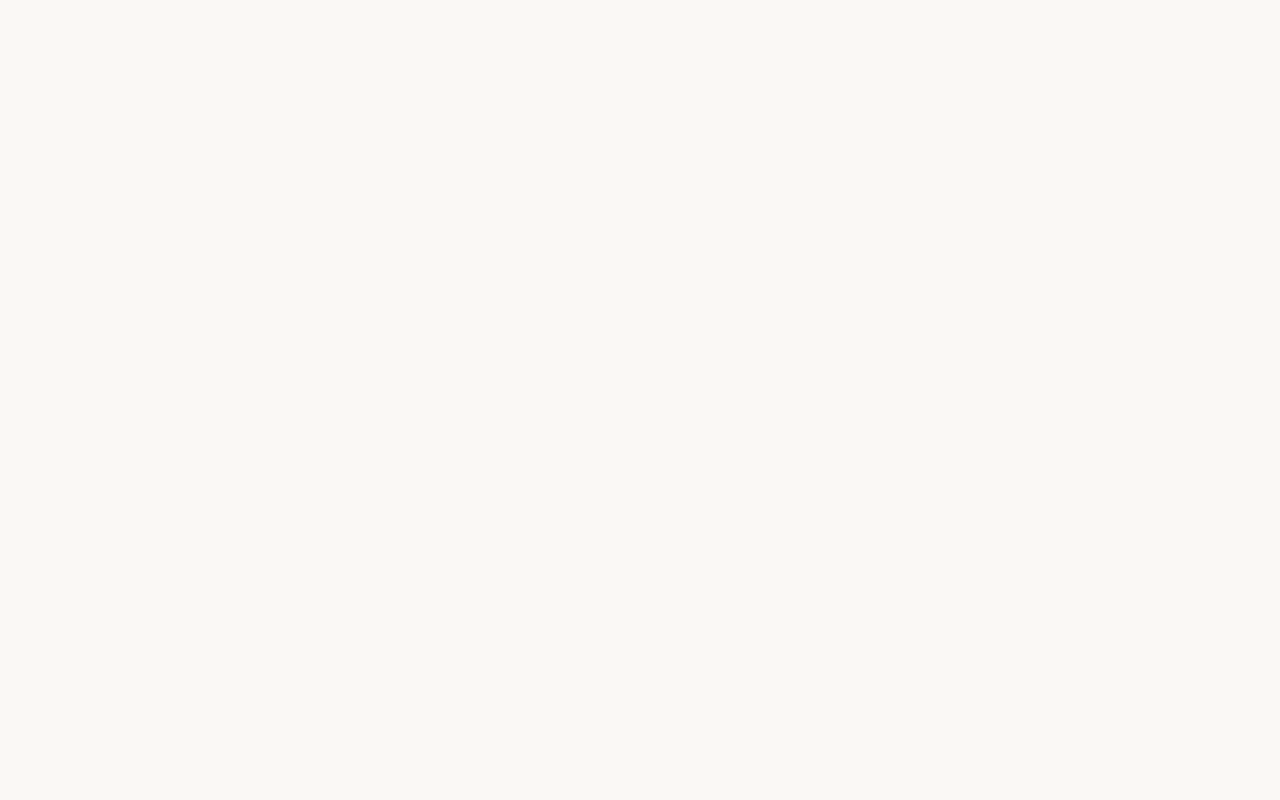
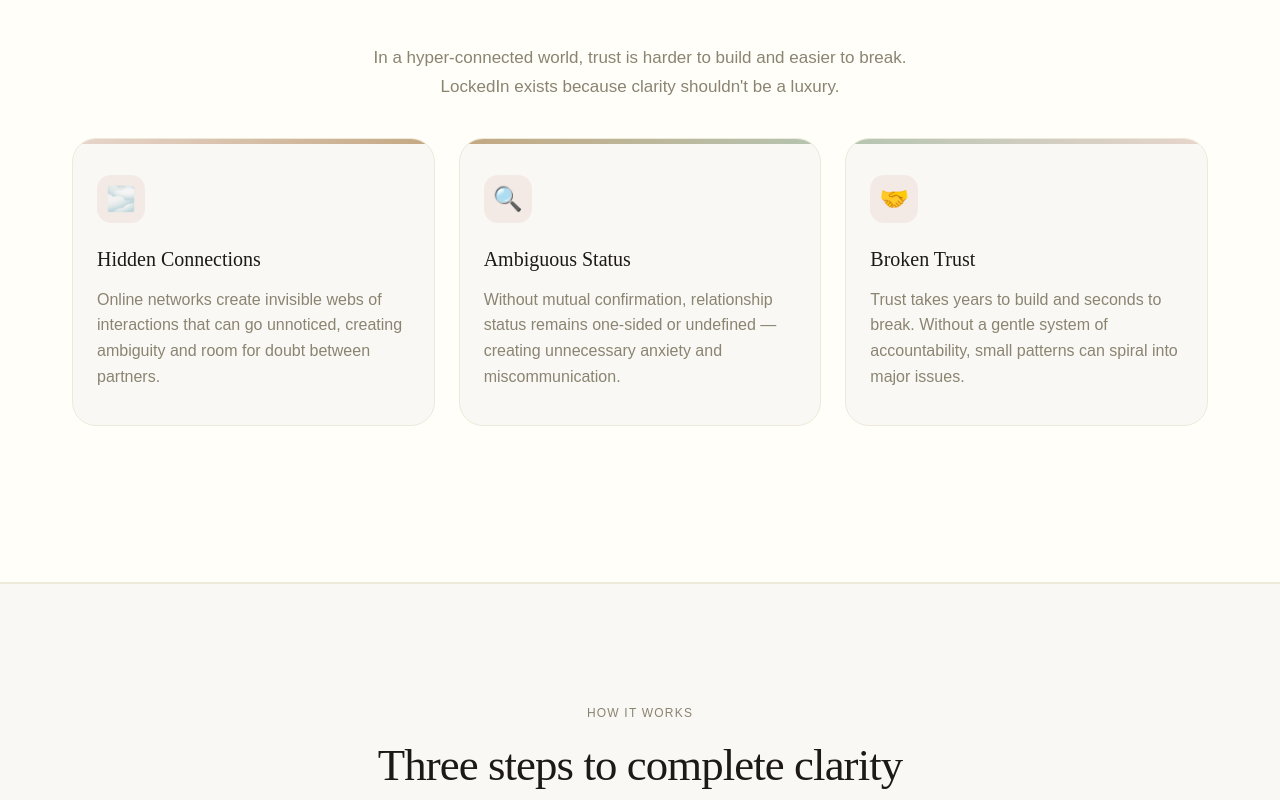
Before and after one commit to LockedInApplication/LockedIn, a Next.js app in the folder LockedIn/apps/web/: page / in a window 1280 px wide. Shown: the part 1140-1940 px from the top of the page. Before the commit the page ends 872 px from the top, so only its background shows below. Built offline with nearby package versions, Linux system fonts and the light colour scheme.

Commit message:
add card to problem

```diff
--- /dev/null
+++ b/LockedIn/apps/web/src/app/_components/problemCard.tsx
@@ -0,0 +1,24 @@
+import styles from "./styles/problemCard.module.scss"
+
+type problemCardProps = {
+    icon: string;
+    title: string
+    description: string
+}
+export default function ProblemCard({icon, title, description}: problemCardProps)
+{
+    return(
+
+        <div className={styles.problemCard}>
+            <div className={styles.problemIcon}>
+                {icon}
+            </div>
+            <h3 className={styles.problemTitle}>
+                {title}
+            </h3>
+            <div className={styles.problemDescription}>
+                {description}
+            </div>
+        </div>
+    )
+}
--- /dev/null
+++ b/LockedIn/apps/web/src/app/_components/problemCardContainer.tsx
@@ -0,0 +1,12 @@
+import styles from "./styles/problemCard.module.scss"
+import ProblemCard from "./problemCard"
+export default function ProblemCardContainer()
+{
+    return (
+        <div className={styles.problemCardContainer}>
+            <ProblemCard icon="🌫️" title="Hidden Connections" description="Online networks create invisible webs of interactions that can go unnoticed, creating ambiguity and room for doubt between partners."/>
+            <ProblemCard icon="🔍" title="Ambiguous Status" description="Without mutual confirmation, relationship status remains one-sided or undefined — creating unnecessary anxiety and miscommunication."/>
+            <ProblemCard icon="🤝" title="Broken Trust" description="Trust takes years to build and seconds to break. Without a gentle system of accountability, small patterns can spiral into major issues."/>
+        </div>
+    )
+}
--- /dev/null
+++ b/LockedIn/apps/web/src/app/_components/styles/problemCard.module.scss
@@ -0,0 +1,68 @@
+.problemCardContainer{
+    display: grid;
+    grid-template-columns: repeat(3, 1fr);
+    gap: 24px;
+    padding: 36px 24px;
+
+}
+
+
+.problemCard{
+    position: relative;
+    overflow: hidden;
+    border-radius: var(--r-lg);
+    border: 1px solid var(--stone-100);
+    padding: 36px 24px;
+    background-color: var(--cream);
+    transition: transform 0.2s, box-shadow 0.2s;
+}
+
+.problemCard::before {
+    content: "";
+    position: absolute;
+    top: 0;
+    left: 0;
+    right: 0;
+    height: 5px;
+    border-radius: var(--r-lg) var(--r-lg) 0 0;
+}
+
+.problemCard:nth-child(1)::before {
+    background: linear-gradient(90deg, var(--blush), var(--gold));
+}
+
+.problemCard:nth-child(2)::before {
+    background: linear-gradient(90deg, var(--gold), var(--sage));
+}
+
+.problemCard:nth-child(3)::before {
+    background: linear-gradient(90deg, var(--sage), var(--blush));
+}
+
+.problemCard:hover{
+    transform: translate(-4px);
+    box-shadow: var(--shadow-md);
+}
+.problemTitle{
+    font-family: 'Playfair Display', serif;
+    font-size: 1.25rem;
+    font-weight: 500;
+    margin-bottom: 12px;
+    color: var(--ink);
+
+}
+.problemDescription{
+    color: var(--stone-500);
+}
+.problemIcon{
+    width: 48px;
+    height: 48px;
+    border-radius: 14px;
+    display: flex;
+    align-items: center;
+    justify-content: center;
+    margin-bottom: 20px;
+    font-size: 24px;
+    background:rgba(232,213,204,0.4)
+
+}
--- a/LockedIn/apps/web/src/app/page.tsx
+++ b/LockedIn/apps/web/src/app/page.tsx
@@ -1,12 +1,21 @@
-import Image from "next/image";
 import styles from "./page.module.scss";
 import Navbar from "../components/navbar";
 import Hero from "../components/sections/hero";
+import PreviewDescription from "@/components/sections/previewDescription";
+import ProblemCardContainer from "./_components/problemCardContainer"
+
 export default function Home() {
   return (
     <div className={styles.page}>
-      <Navbar/>
-      <Hero/>
+      <Navbar />
+      <Hero />
+      <PreviewDescription title="The Problem" heading="Modern relationships
+lack transparency"  shortDescription="In a hyper-connected world, trust is harder to build and easier to break. LockedIn exists because clarity shouldn't be a luxury." bg="var(--warm-white)" children={ProblemCardContainer()} />
+      <PreviewDescription title="How It Works" heading="Three steps to complete clarity"
+        shortDescription="Simple, mutual, and respectful — LockedIn puts both people in control from day one." bg="var(--cream)" />
+      <PreviewDescription title="Product Preview" heading="Designed for calm,
+not conflict"
+        shortDescription="Every screen is crafted to feel gentle, clear, and trustworthy — because how something feels matters as much as what it does." bg="var(--warm-white)" />
     </div>
   );
 }
--- /dev/null
+++ b/LockedIn/apps/web/src/components/sections/previewDescription.tsx
@@ -0,0 +1,39 @@
+import type { ReactNode } from "react";
+import styles from "../styles/PreviewDescription.module.scss";
+
+type PreviewDescriptionProps = {
+  title: string;
+  heading?: string;
+  shortDescription?: string;
+  src?: string;
+  bg?: string;
+  children?: ReactNode;
+};
+
+export default function PreviewDescription({
+  title,
+  heading,
+  shortDescription,
+  src,
+  bg,
+  children,
+}: PreviewDescriptionProps) {
+  return (
+    <section className={styles.previewContainer} style={bg ? { backgroundColor: bg } : undefined}>
+        <div className={styles.previewInner}>
+        <header className={styles.previewHeader}>
+        <h4 className={styles.previewTitle}>{title}</h4>
+        {heading && <h2 className={styles.previewHeading}>{heading}</h2>}
+      </header>
+
+      {shortDescription && (
+        <p className={styles.previewDescription}>{shortDescription}</p>
+      )}
+
+      {children}
+
+        </div>
+
+    </section>
+  );
+}
--- /dev/null
+++ b/LockedIn/apps/web/src/components/styles/PreviewDescription.module.scss
@@ -0,0 +1,53 @@
+
+
+.previewContainer {
+    position: relative;
+    padding: 120px 0;
+    background: var(--warm-white);
+    border-top: 1px solid var(--stone-100);
+    border-bottom: 1px solid var(--stone-100);
+  }
+
+  .previewInner{
+    max-width: 1280px;
+    margin: 0 auto;
+    padding: 0 48px;
+    text-align: inherit;
+
+  }
+
+  .previewTitle{
+    font-size: 0.75rem;
+    font-weight: 500;
+    letter-spacing: 0.1em;
+    text-transform: uppercase;
+    color: var(--stone-500);
+    margin-bottom: 16px;
+  }
+
+   .previewHeader {
+    text-align: center;
+    max-width: 680px;
+    margin: 0 auto 72px;
+  }
+
+
+  .previewHeading {
+    font-family: 'Playfair Display', serif;
+    font-size: clamp(2rem, 3.5vw, 3rem);
+    font-weight: 500;
+    line-height: 1.2;
+    letter-spacing: -0.02em;
+    color: var(--ink);
+    margin-bottom: 16px;
+  }
+
+  .previewDescription {
+    font-size: 1.0625rem;
+    color: var(--stone-500);
+    font-weight: 300;
+    line-height: 1.7;
+    max-width: 560px;
+    margin: 0 auto;      // ← this centers it
+    text-align: center;  // ← this centers the text inside
+  }
--- a/LockedIn/apps/web/src/components/styles/hero.module.scss
+++ b/LockedIn/apps/web/src/components/styles/hero.module.scss
@@ -1,11 +1,12 @@
 
 .hero {
     min-height: 60vh;
-    background: #FAF8F5;
+    background: linear-gradient(160deg, var(--cream) 0%, var(--warm-white) 60%, var(--accent-pale) 100%);
     display:grid;
     grid-template-columns: 1fr 1fr;
     padding: 160px 48px 100px;
     gap: 80px;
+
 }
 
 .hero_description h1{
@@ -72,6 +73,7 @@
     align-items: center;
     gap: 20px;
     padding-top: 32px;
+    margin-top: 30px;
 }
 
 .summary_text {
@@ -86,4 +88,5 @@
     font-weight: 400;
     font-size: 1rem;
     color: var(--stone-500);
+
 }
```
